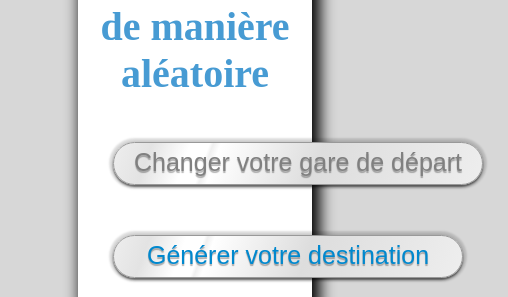
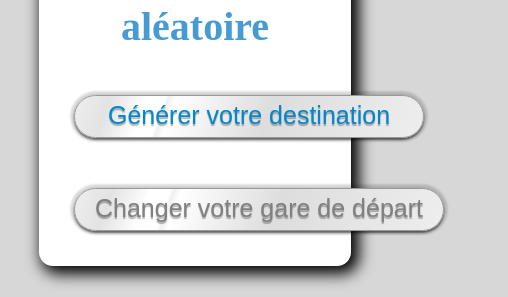
Before and after one commit to Jonathan280286/Projet-2-random_train, a React (Create React App) app: page /PageGenerateur in a window 390 px wide. Shown: the part 489-786 px from the top of the page, 508 px wide, since content can reach past the window. Built offline with nearby package versions, Linux system fonts and the light colour scheme; no server answers.

Commit message:
Version 11 mars Présentation

```diff
--- a/src/Pages/pageGenerateur.css
+++ b/src/Pages/pageGenerateur.css
@@ -17,14 +17,14 @@
     font-size: 2em;
     }
     .button_accueil > div {
-      color: #fff;
+    color: #fff;
     font-weight: initial;
     font-style: normal;
     text-align: center;
     margin: 0px 0px 0px 0px
     }
     .button_accueil > i {
-      font-size: 1em;
+    font-size: 1em;
     border-radius: 0px;
     border: 0px solid transparent;
     border-width: 0px 0px 0px 0px;
@@ -55,14 +55,14 @@
         font-size: 2em;
         }
         .button_generateur > div {
-          color: #fff;
+        color: #fff;
         font-weight: initial;
         font-style: normal;
         text-align: center;
         margin: 0px 0px 0px 0px
         }
         .button_generateur> i {
-          font-size: 1em;
+        font-size: 1em;
         border-radius: 0px;
         border: 0px solid transparent;
         border-width: 0px 0px 0px 0px;
@@ -110,22 +110,40 @@
        border-radius: 14px;
     }
 
-/* Medium devices (tablets, 999px)*/
+/* Medium devices (tablets, 1200px)*/
 @media (max-width: 1200px) {
     .button {
       width: 90%;
       font-size: 1.5em;
     }
+    .order{
+      display: flex;
+          flex-direction: column-reverse;
+          }
+          .container_generateur{
+            width: 70%;
+          }
   }
 
+  /* Medium devices (tablets, 900px)*/
   @media (max-width: 900px) {
     .button_generateur {
       width: 350px;
       font-size: 25px;
+
     }
 
     .button_accueil{
       width: 370px;
       font-size: 25px;
     }
+    .order{
+  display: flex;
+      flex-direction: column-reverse;
+      }
+
+      .container_generateur{
+        width: 80%;
+      }
+
   }
--- a/src/Pages/pageGenerateur.js
+++ b/src/Pages/pageGenerateur.js
@@ -64,9 +64,10 @@ const PageGenerateur = (props) => {
                     <img id='imageVille' src={imageCity()} alt={props.departStation} />
                     <img id='circle' src='./images/circle.gif' alt='' />
                     <h2 className='gare_depart' >Nous allons vous proposer <br />la meilleure destination de manière aléatoire</h2>
+                   <div className='order'>
                     <button className='button_accueil' onClick={retourAccueil}>Changer votre gare de départ</button>
                     <button className='button_generateur' onClick={generateur}>Générer votre destination</button>
-
+                    </div>
                     </div>
                 </div>
 
```
